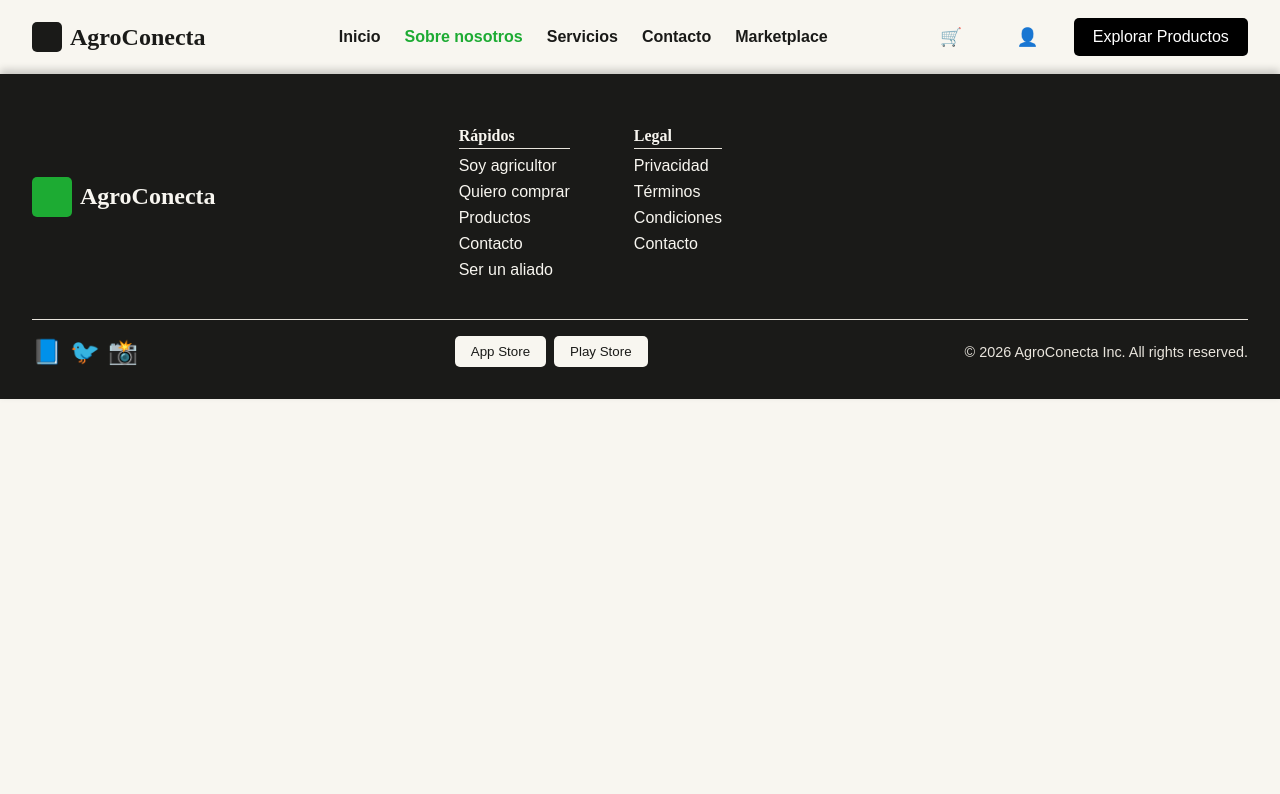
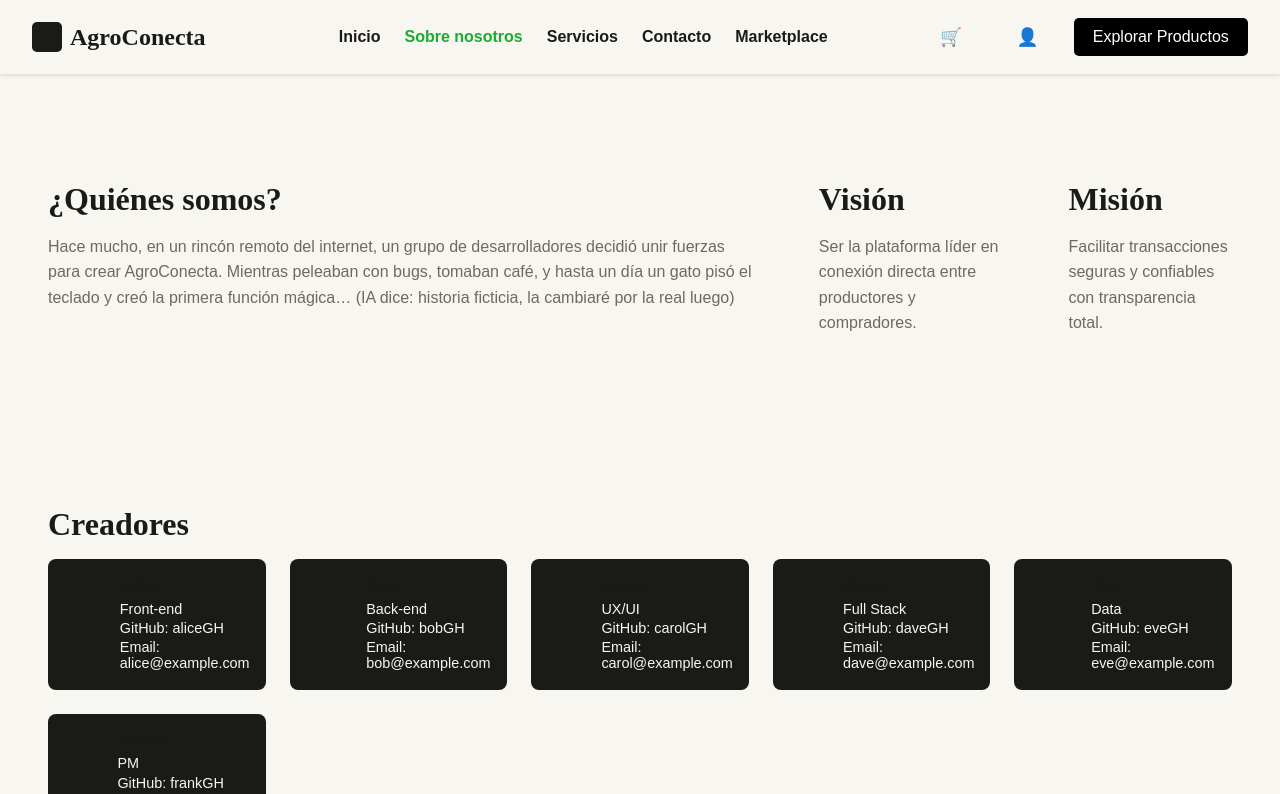
Before and after one commit to AlejandroPrieto82/AgroConecta_Front, a React (Vite) app: page /about in a window 1280 px wide. Shown: the top 794 px of the page. Built offline with nearby package versions, Linux system fonts and the light colour scheme.

Commit message:
Agregando seccion Sobre nosotros, falta agregar contenido

```diff
--- a/src/components/Navbar/Navbar.module.css
+++ b/src/components/Navbar/Navbar.module.css
@@ -6,6 +6,10 @@
   background-color: var(--color-blanco);
   box-shadow: 0 2px 4px rgba(0,0,0,0.1);
   font-family: "DM Sans", sans-serif;
+
+  position: sticky;
+  top: 0;
+  z-index: 1000;
 }
 
 .logo {
--- a/src/main.tsx
+++ b/src/main.tsx
@@ -1,20 +1,16 @@
 import { StrictMode } from "react";
 import { createRoot } from "react-dom/client";
-import { BrowserRouter, Routes, Route } from "react-router-dom";
+import { BrowserRouter } from "react-router-dom";
 import Navbar from "./components/Navbar/Navbar";
 import Footer from "./components/Footer/Footer";
-import HomePage from "./pages/HomePage/HomePage";
+import AppRoutes from "./routes/AppRoutes";
 import "./main.css";
 
 createRoot(document.getElementById("root")!).render(
   <StrictMode>
     <BrowserRouter>
-      <Navbar /> {/* Siempre visible */}
-
-      <Routes>
-        <Route path="/" element={<HomePage />} />
-      </Routes>
-
+      <Navbar />
+      <AppRoutes />
       <Footer />
     </BrowserRouter>
   </StrictMode>
--- /dev/null
+++ b/src/pages/AboutUs/AboutUs.module.css
@@ -0,0 +1,33 @@
+.container {
+  padding: 2rem;
+  font-family: 'DM Sans', sans-serif;
+  background-color: #F8F6F0; /* blanco */
+  color: #1A1A18; /* negro */
+}
+
+.horizontalSections {
+  display: flex;
+  gap: 2rem; /* espacio entre secciones */
+  justify-content: space-between;
+  margin-bottom: 3rem;
+}
+
+/* Ajuste de InfoSection */
+.section {
+  background-color: #C8D9C0; /* verde claro */
+  padding: 1.5rem;
+  border-radius: 8px;
+  flex: 1; /* todas las secciones iguales en ancho */
+  min-width: 200px;
+}
+
+.section h2 {
+  font-family: 'Cormorant Garamond', serif;
+  font-size: 1.5rem;
+  margin-bottom: 1rem;
+}
+
+.section p {
+  font-family: 'DM Sans', sans-serif;
+  font-size: 1rem;
+}
--- /dev/null
+++ b/src/pages/AboutUs/AboutUs.tsx
@@ -0,0 +1,33 @@
+import React from "react";
+import styles from "./AboutUs.module.css";
+import InfoSection from "./components/InfoSection/InfoSection";
+import CreatorsSection from "./components/CreatorsSection/CreatorsSection";
+
+const AboutUs: React.FC = () => {
+  return (
+    <main className={styles.container}>
+      {/* Sección de 3 bloques horizontales */}
+      <section className={styles.horizontalSections}>
+        <InfoSection title="¿Quiénes somos?">
+          Hace mucho, en un rincón remoto del internet, un grupo de desarrolladores
+          decidió unir fuerzas para crear AgroConecta. Mientras peleaban con bugs,
+          tomaban café, y hasta un día un gato pisó el teclado y creó la primera
+          función mágica… (IA dice: historia ficticia, la cambiaré por la real luego)
+        </InfoSection>
+
+        <InfoSection title="Visión">
+          Ser la plataforma líder en conexión directa entre productores y compradores.
+        </InfoSection>
+
+        <InfoSection title="Misión">
+          Facilitar transacciones seguras y confiables con transparencia total.
+        </InfoSection>
+      </section>
+
+      {/* Sección de creadores debajo */}
+      <CreatorsSection />
+    </main>
+  );
+};
+
+export default AboutUs;
--- /dev/null
+++ b/src/pages/AboutUs/components/CreatorCard/CreatorCard.module.css
@@ -0,0 +1,29 @@
+.card {
+  background-color: var(--color-negro);
+  color: var(--color-blanco);
+  border-radius: 8px;
+  overflow: hidden;
+  padding: 1rem;
+  display: flex;
+  gap: 1rem;
+}
+
+.image {
+  width: 60px;
+  height: 60px;
+  background-color: var(--color-negro);
+  border-radius: 5px;
+}
+
+.info h3 {
+  margin: 0;
+  font-family: "Cormorant Garamond", serif;
+  font-size: 1.2rem;
+}
+
+.info p {
+  margin: 0.2rem 0;
+  font-family: "DM Sans", sans-serif;
+  font-size: 0.9rem;
+  color: var(--color-blanco);
+}
--- /dev/null
+++ b/src/pages/AboutUs/components/CreatorCard/CreatorCard.tsx
@@ -0,0 +1,25 @@
+import React from "react";
+import styles from "./CreatorCard.module.css";
+
+interface CreatorCardProps {
+  name: string;
+  github: string;
+  email: string;
+  role: string;
+}
+
+const CreatorCard: React.FC<CreatorCardProps> = ({ name, github, email, role }) => {
+  return (
+    <div className={styles.card}>
+      <div className={styles.image}></div>
+      <div className={styles.info}>
+        <h3>{name}</h3>
+        <p>{role}</p>
+        <p>GitHub: {github}</p>
+        <p>Email: {email}</p>
+      </div>
+    </div>
+  );
+};
+
+export default CreatorCard;
--- /dev/null
+++ b/src/pages/AboutUs/components/CreatorsSection/CreatorsSection.module.css
@@ -0,0 +1,15 @@
+.section {
+  padding: 2rem 1rem;
+}
+
+.section h2 {
+  font-family: "Cormorant Garamond", serif;
+  font-size: 2rem;
+  margin-bottom: 1rem;
+}
+
+.grid {
+  display: grid;
+  grid-template-columns: repeat(auto-fill, minmax(200px, 1fr));
+  gap: 1.5rem;
+}
--- /dev/null
+++ b/src/pages/AboutUs/components/CreatorsSection/CreatorsSection.tsx
@@ -0,0 +1,27 @@
+import React from "react";
+import styles from "./CreatorsSection.module.css";
+import CreatorCard from "../CreatorCard/CreatorCard";
+
+const creators = [
+  { name: "Alice", github: "aliceGH", email: "alice@example.com", role: "Front-end" },
+  { name: "Bob", github: "bobGH", email: "bob@example.com", role: "Back-end" },
+  { name: "Carol", github: "carolGH", email: "carol@example.com", role: "UX/UI" },
+  { name: "Dave", github: "daveGH", email: "dave@example.com", role: "Full Stack" },
+  { name: "Eve", github: "eveGH", email: "eve@example.com", role: "Data" },
+  { name: "Frank", github: "frankGH", email: "frank@example.com", role: "PM" },
+];
+
+const CreatorsSection: React.FC = () => {
+  return (
+    <section className={styles.section}>
+      <h2>Creadores</h2>
+      <div className={styles.grid}>
+        {creators.map((c, i) => (
+          <CreatorCard key={i} {...c} />
+        ))}
+      </div>
+    </section>
+  );
+};
+
+export default CreatorsSection;
--- /dev/null
+++ b/src/pages/AboutUs/components/InfoSection/InfoSection.module.css
@@ -0,0 +1,18 @@
+.section {
+  padding: 2rem 1rem;
+  margin: 1rem 0;
+}
+
+.section h2 {
+  font-family: "Cormorant Garamond", serif;
+  font-size: 2rem;
+  color: var(--color-negro);
+  margin-bottom: 1rem;
+}
+
+.section p {
+  font-family: "DM Sans", sans-serif;
+  font-size: 1rem;
+  line-height: 1.6;
+  color: var(--color-gris);
+}
--- /dev/null
+++ b/src/pages/AboutUs/components/InfoSection/InfoSection.tsx
@@ -0,0 +1,18 @@
+import React from "react";
+import styles from "./InfoSection.module.css";
+
+interface InfoSectionProps {
+  title: string;
+  children: React.ReactNode;
+}
+
+const InfoSection: React.FC<InfoSectionProps> = ({ title, children }) => {
+  return (
+    <section className={styles.section}>
+      <h2>{title}</h2>
+      <p>{children}</p>
+    </section>
+  );
+};
+
+export default InfoSection;
--- /dev/null
+++ b/src/routes/AppRoutes.tsx
@@ -0,0 +1,15 @@
+import React from "react";
+import { Routes, Route } from "react-router-dom";
+import HomePage from "../pages/HomePage/HomePage";
+import AboutUs from "../pages/AboutUs/AboutUs";
+
+const AppRoutes: React.FC = () => {
+  return (
+    <Routes>
+      <Route path="/" element={<HomePage />} />
+      <Route path="/about" element={<AboutUs />} />
+    </Routes>
+  );
+};
+
+export default AppRoutes;
```
